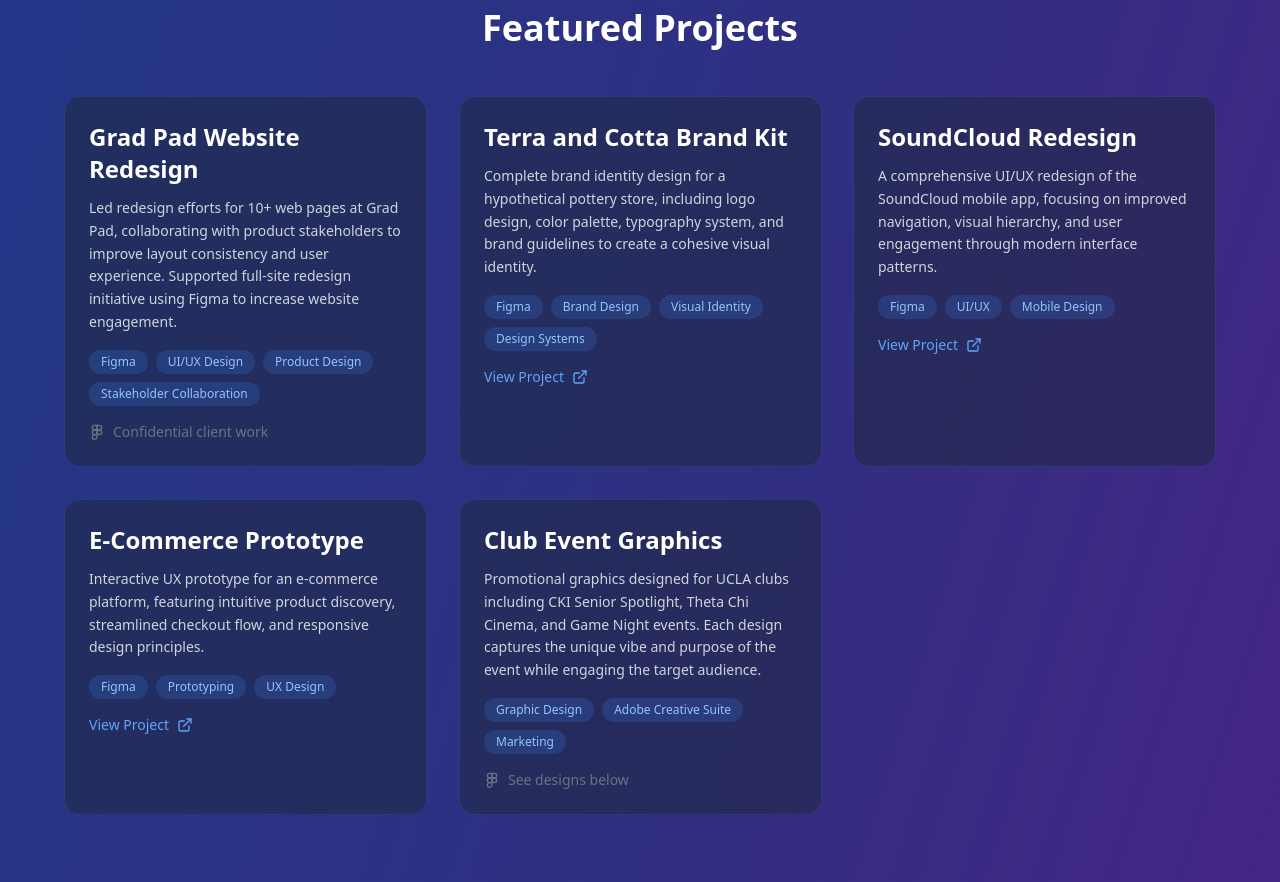
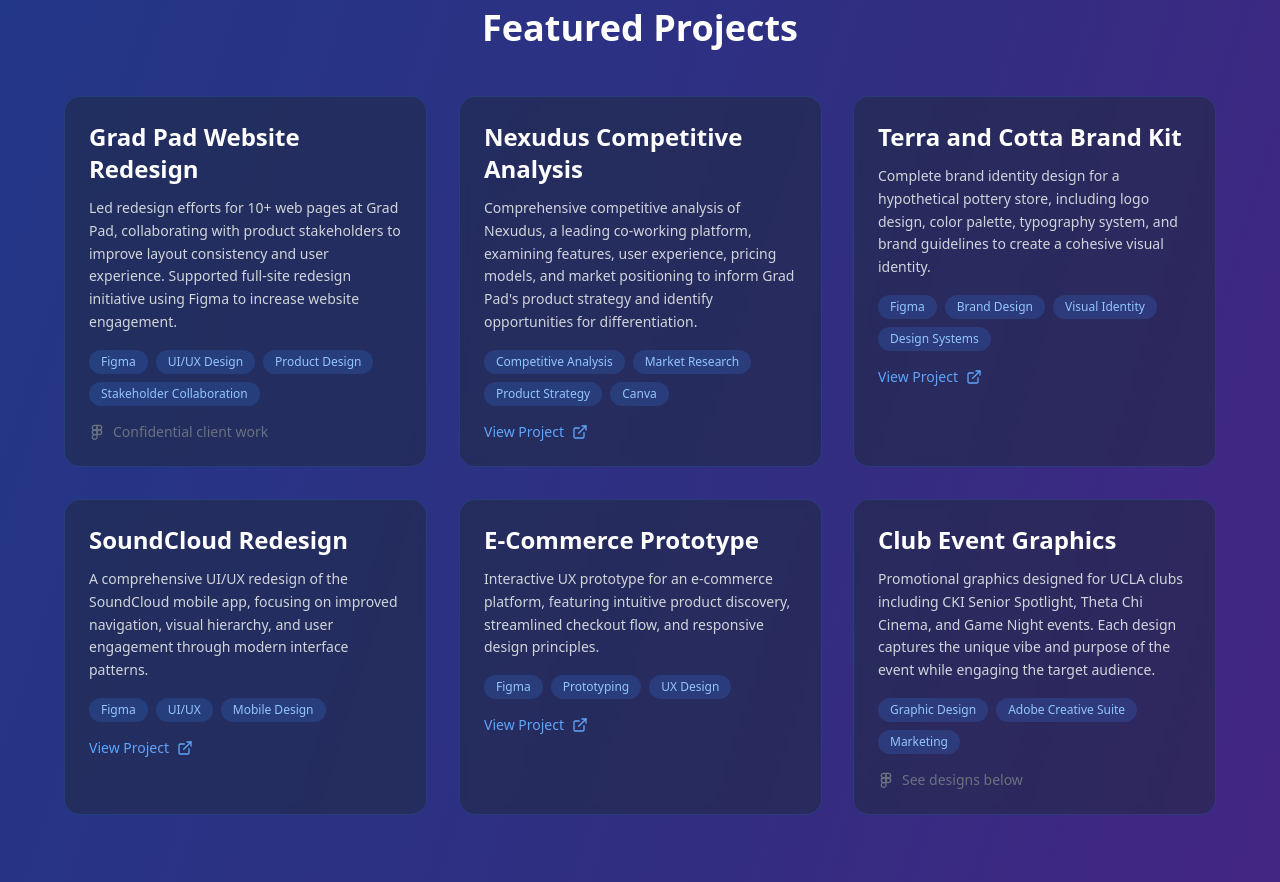
Before and after one commit to vikramiyer73-spec/vikram-portfolio, a React (Create React App) app: page / in a window 1280 px wide. Shown: the part 1100-1982 px from the top of the page. Built offline with nearby package versions, Linux system fonts and the light colour scheme.

Commit message:
add Nexudus project

```diff
--- a/src/App.js
+++ b/src/App.js
@@ -141,6 +141,13 @@
       tags: ["Figma", "UI/UX Design", "Product Design", "Stakeholder Collaboration"],
       link: null,
       confidential: true
+    },
+    {
+      title: "Nexudus Competitive Analysis",
+      description: "Comprehensive competitive analysis of Nexudus, a leading co-working platform, examining features, user experience, pricing models, and market positioning to inform Grad Pad's product strategy and identify opportunities for differentiation.",
+      tags: ["Competitive Analysis", "Market Research", "Product Strategy", "Canva"],
+      link: "https://canva.link/uy4sl1xk6aa05bt",
+      confidential: false
     },
     {
       title: "Terra and Cotta Brand Kit",
```
